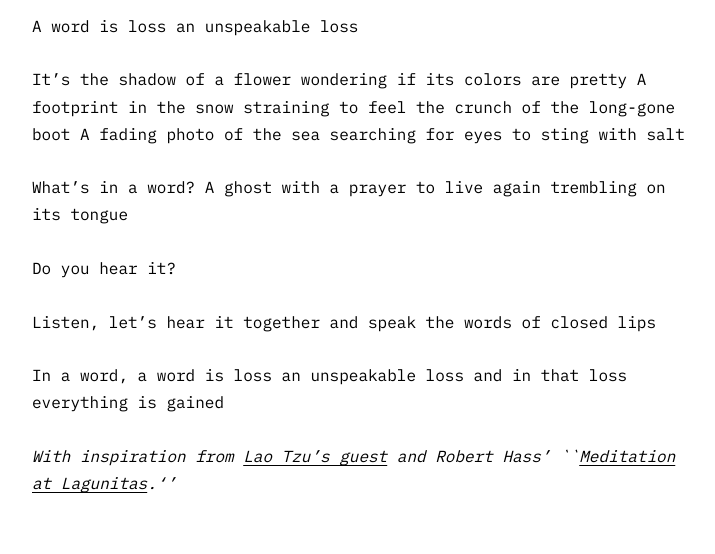
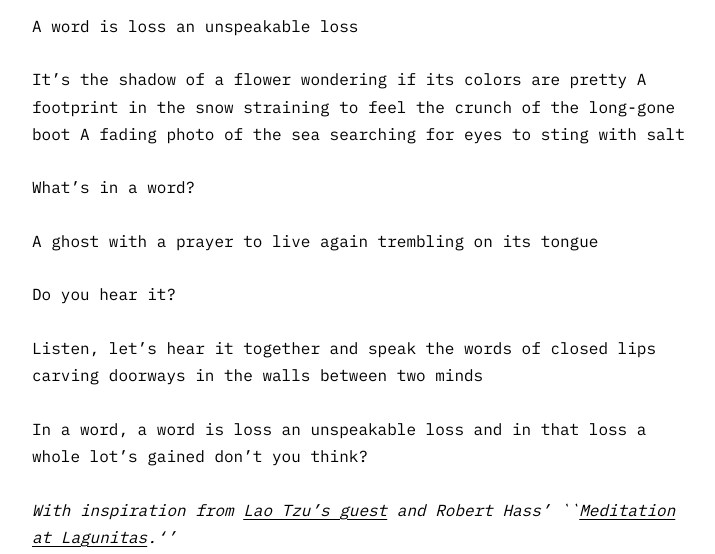
Before and after one commit to jbejjani2022/jbejjani2022.github.io, an Astro site: page /intothefog/in_a_word in a window 1280 px wide. Shown: the part 461-1015 px from the top of the page, without its empty margins (276-991 px from the left). Built offline with nearby package versions, Linux system fonts and the light colour scheme; Astro itself is replaced by a stand-in of ours; some packages are replaced by stand-ins of ours.

Commit message:
in a word edits

```diff
--- a/src/content/fog/In_a_word.md
+++ b/src/content/fog/In_a_word.md
@@ -17,6 +17,7 @@ A fading photo of the sea
 searching for eyes to sting with salt
 
 What's in a word?
+
 A ghost with a prayer to live again
 trembling on its tongue
 
@@ -24,10 +25,12 @@ Do you hear it?
 
 Listen, let’s hear it together
 and speak the words of closed lips
+carving doorways in the walls between two minds
 
 In a word, a word is loss
 an unspeakable loss
 and in that loss
-everything is gained
+a whole lot's gained
+don't you think?
 
 *With inspiration from [Lao Tzu's guest](https://www.oshonews.com/2021/11/08/no-talking-while-walking-with-lao-tzu/) and Robert Hass' ``[Meditation at Lagunitas](https://www.poetryfoundation.org/poems/47553/meditation-at-lagunitas).''*
```
